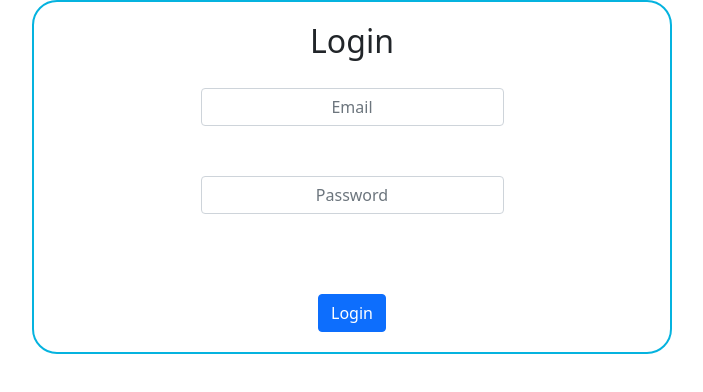
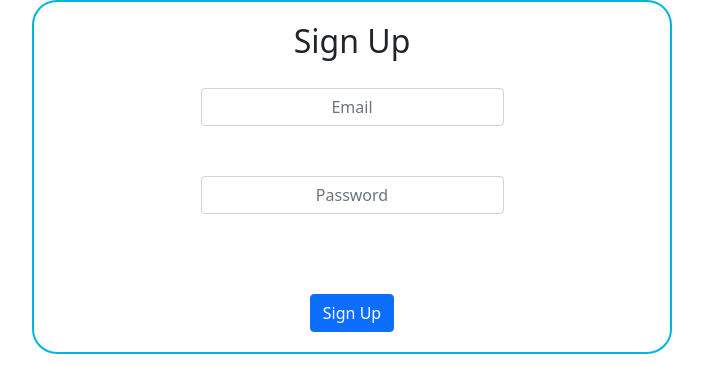
Before and after one commit to Conor6/ManageMate, a React (Create React App) app in the folder Front-End/client/: page / in a window 1280 px wide. Shown: the top 392 px of the page, without its empty margins (288-991 px from the left). Built offline with nearby package versions, Linux system fonts and the light colour scheme.

Commit message:
Added basic sign up page

```diff
--- a/Front-End/client/src/App.js
+++ b/Front-End/client/src/App.js
@@ -4,6 +4,7 @@ import './AddCourt';
 import 'bootstrap/dist/css/bootstrap.min.css'
 import Login from './Login';
 import AddCourt from './AddCourt';
+import SignUp from './SignUp';
 
 function App() {
   return (
@@ -11,7 +12,7 @@ function App() {
     <div className='gym-name-container'>
 
 
-      <Login></Login>
+      <SignUp></SignUp>
 
 
 
--- /dev/null
+++ b/Front-End/client/src/SignUp.js
@@ -0,0 +1,68 @@
+import { Form } from "react-bootstrap";
+import Button from "react-bootstrap/Button";
+import { useRef} from "react";
+
+function SignUp() {
+
+    const usr_email = useRef(null);
+    const usr_password = useRef(null);
+
+
+    const signUpUser =  async e => {
+
+        const data = {
+
+            usr_email: usr_email.current.value,
+            usr_password: usr_password.current.value
+
+        }
+
+        try{
+
+            const body = data;
+
+            const response = await fetch("http://localhost:3001/signup", {
+
+                method: "POST",
+                headers: {"Content-Type": "application/json"},
+                body: JSON.stringify(body)
+
+            });
+
+            console.log(response);
+
+        }
+        catch(err){
+
+            console.log(err.message)
+
+        }
+
+    }
+
+  return (
+    <div className="text-center col-md-6 mx-auto" id="loginDiv">
+
+      <h2 className="loginTitle" id="login-title">Sign Up</h2>
+
+      <Form>
+        <Form.Group className="mb-3" controlId="userEmail">
+
+          <Form.Control className="text-center col-md-6 mx-auto" type="email" placeholder="Email" ref = {usr_email}/>
+
+        </Form.Group>
+
+        <Form.Group className="mb-3" id="usrPassword" controlId="Password">
+
+          <Form.Control className="text-center col-md-6 mx-auto" type="password" placeholder="Password" ref = {usr_password}/>
+
+        </Form.Group>
+
+        <Button id="loginBtn" variant="primary" onClick={()=> signUpUser()}>Sign Up</Button>
+
+      </Form>
+    </div>
+  );
+}
+
+export default SignUp;
```
Also changed, not shown: 1 other file (tests, documents, lock files or other folders).
